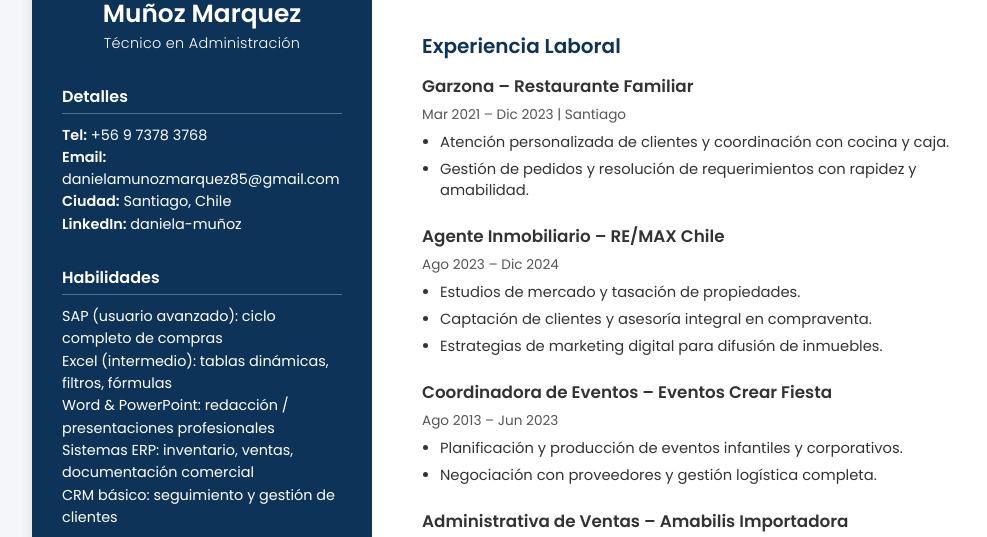
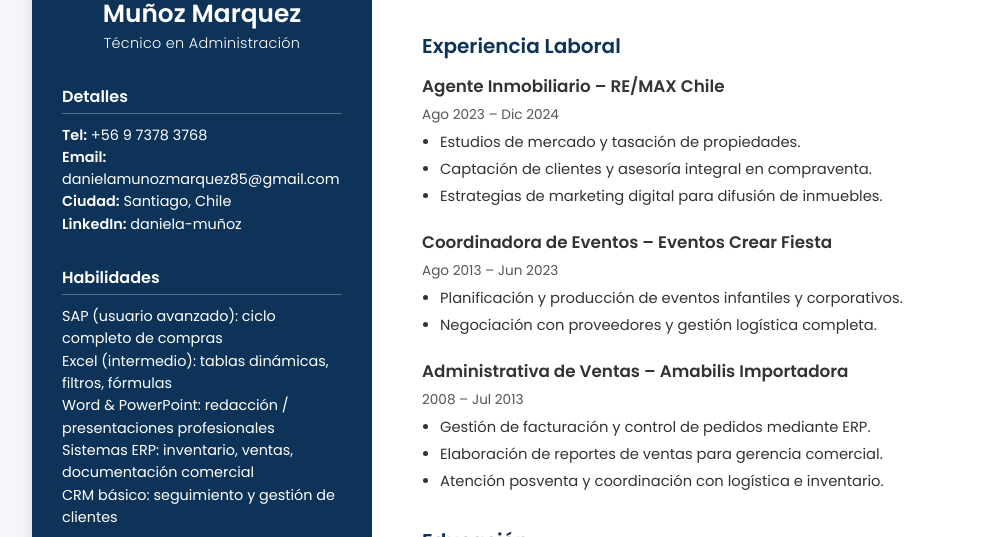
Before and after one commit to Ekzegit/CV_Daniela, a plain HTML site: page index.html in a window 1280 px wide. Shown: the part 253-790 px from the top of the page, without its empty margins (108-1095 px from the left). Drawn offline with Linux system fonts and the light colour scheme.

Commit message:
Update index.html

```diff
--- a/index.html
+++ b/index.html
@@ -73,15 +73,6 @@
                 <h2 class="section-title">Experiencia Laboral</h2>
 
                 <article class="job">
-                    <h3>Garzona – Restaurante Familiar</h3>
-                    <span class="job-dates">Mar 2021 – Dic 2023 | Santiago</span>
-                    <ul>
-                        <li>Atención personalizada de clientes y coordinación con cocina y caja.</li>
-                        <li>Gestión de pedidos y resolución de requerimientos con rapidez y amabilidad.</li>
-                    </ul>
-                </article>
-
-                <article class="job">
                     <h3>Agente Inmobiliario – RE/MAX Chile</h3>
                     <span class="job-dates">Ago 2023 – Dic 2024</span>
                     <ul>
```
